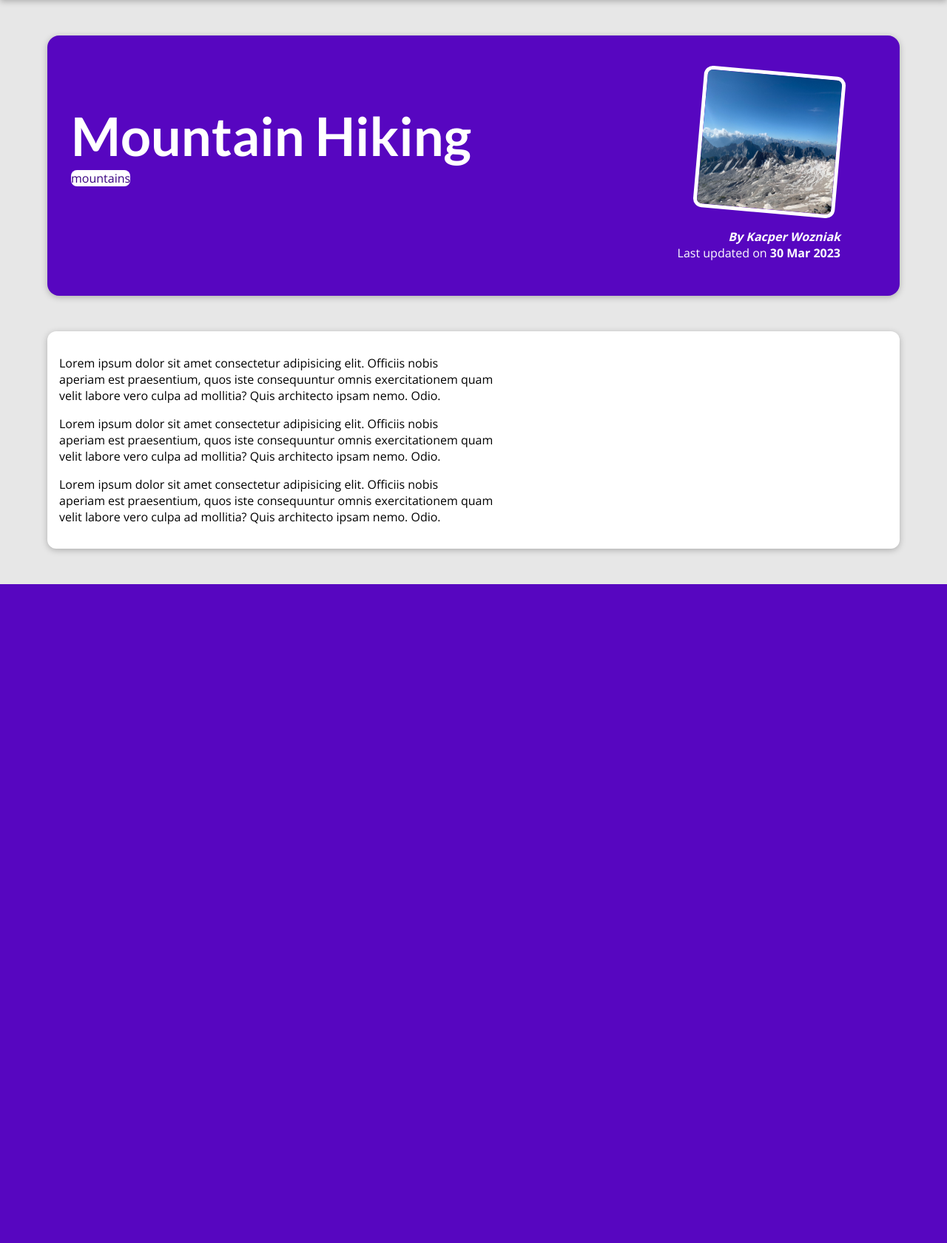
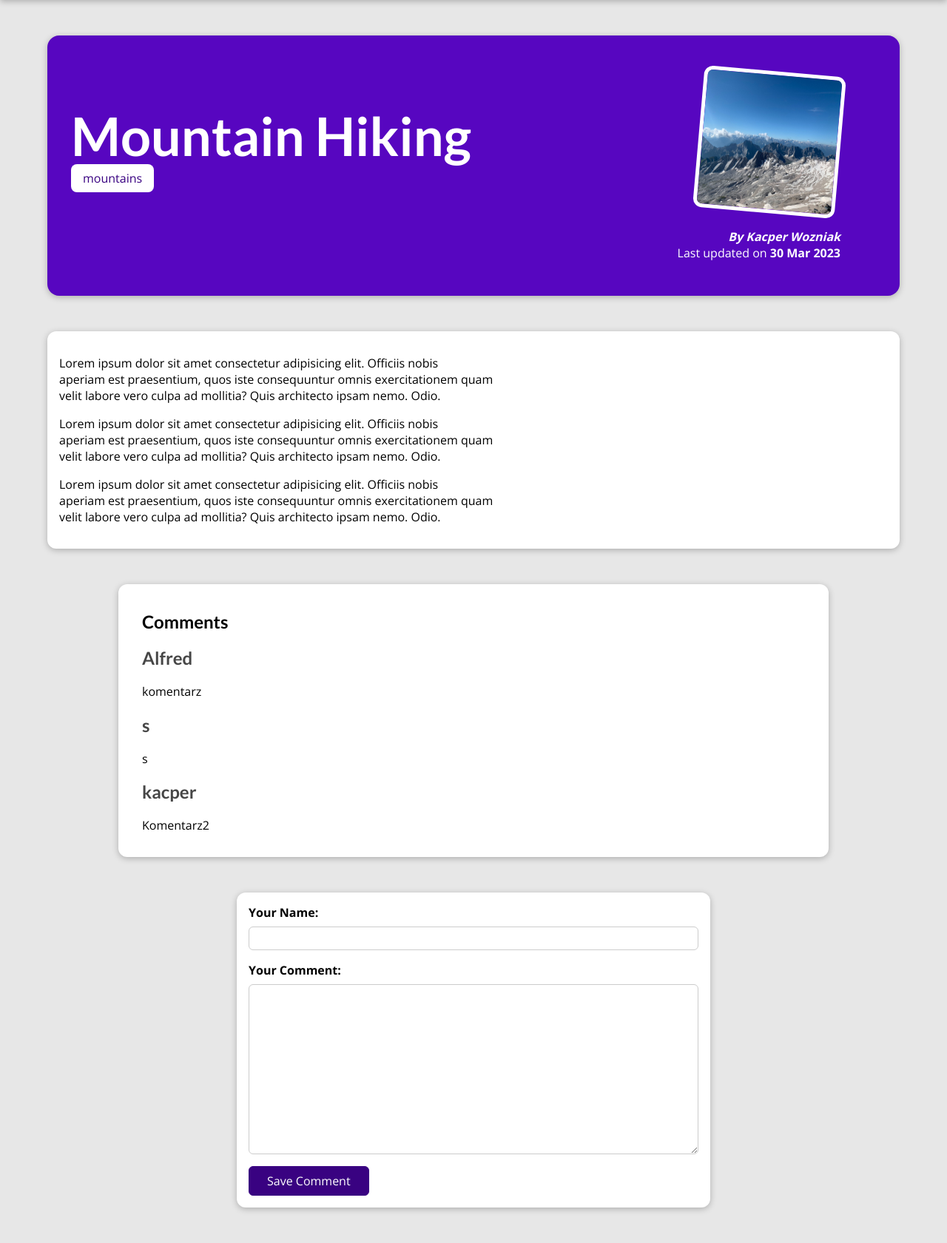
Before and after one commit to Chaki0981/my_site, a Django app: a page that uses blog/templates/blog/post-detail.html in a window 1280 px wide. Shown: the part 80-1761 px from the top of the page at 74% size. Before the commit the page ends 870 px from the top, so only its background shows below. Run offline with Django 4.2, Linux system fonts and the light colour scheme; data comes from the database, SQL or seed files in the repository; both versions use the stored data as it was after the commit.

Commit message:
Comment model added, Post comment form added

```diff
--- a/blog/admin.py
+++ b/blog/admin.py
@@ -1,6 +1,6 @@
 from django.contrib import admin
 
-from .models import Post, Author, Tag
+from .models import Post, Author, Tag, Comment
 
 # Register your models here.
 
@@ -9,6 +9,10 @@ class PostAdmin(admin.ModelAdmin):
     list_display = ('title', 'date', 'author')
     prepopulated_fields = {'slug': ('title',)}
 
+class CommentAdmin(admin.ModelAdmin):
+    list_display = ('username', 'post')
+
 admin.site.register(Author)
 admin.site.register(Post, PostAdmin)
 admin.site.register(Tag)
+admin.site.register(Comment, CommentAdmin)
--- /dev/null
+++ b/blog/forms.py
@@ -0,0 +1,12 @@
+from django import forms
+
+from .models import Comment
+
+class CommentForm(forms.ModelForm):
+    class Meta():
+        model = Comment
+        fields = ['username', 'comment_text']
+        labels = {
+            "username": "Your Name",
+            "comment_text": "Your Comment",
+        }
--- a/blog/models.py
+++ b/blog/models.py
@@ -38,3 +38,11 @@ class Post(models.Model):
 
     def __str__(self):
         return f"{self.title} ({self.author.first_name})"
+
+class Comment(models.Model):
+    username = models.CharField(max_length=100)
+    comment_text = models.TextField()
+    post = models.ForeignKey(Post, on_delete=models.CASCADE, related_name="comments")
+
+    def __str__(self):
+        return f'{self.username}\'s comment ({self.post.title})'
--- a/blog/static/blog/post-detail.css
+++ b/blog/static/blog/post-detail.css
@@ -48,13 +48,32 @@ body {
   font-weight: bold;
 }
 
+#summary a {
+  color: white;
+  text-decoration: none;
+}
+
 #summary time {
   font-weight: bold;
 }
 
-  #summary a {
+#read-later {
+  margin: 2rem 0;
+}
+
+#read-later button {
+  background-color: transparent;
+  border: 1px solid white;
+  padding: 0.5rem 2rem;
+  font: inherit;
   color: white;
-    text-decoration: none;
+  cursor: pointer;
+}
+
+#read-later button:hover,
+#read-later button:active {
+  background-color: white;
+  color: #390281;
 }
 
 main {
@@ -70,6 +89,116 @@ body {
 .tag {
   background-color: white;
   color: #390281;
-    padding: 0.5rem 1 rem;
+  padding: 0.5rem 1rem;
   border-radius: 8px;
 }
+
+#comment-form {
+  margin: 3rem auto;
+  width: 90%;
+  max-width: 40rem;
+  border-radius: 12px;
+  background-color: white;
+  box-shadow: 0 2px 8px rgba(0, 0, 0, 0.25);
+  padding: 1rem;
+}
+
+#comment-form button {
+  font: inherit;
+  background-color: #390281;
+  color: white;
+  border: 1px solid #390281;
+  padding: 0.5rem 1.5rem;
+  border-radius: 6px;
+  cursor: pointer;
+}
+
+#comment-form button:hover,
+#comment-form button:active {
+  background-color: #4f0ba7;
+  border-color: #4f0ba7;
+}
+
+.form-control {
+  margin-bottom: 1rem;
+}
+
+.form-control label {
+  font-weight: bold;
+  margin-bottom: 0.5rem;
+  display: block;
+}
+
+.form-control input,
+.form-control textarea {
+  display: block;
+  width: 100%;
+  font: inherit;
+  padding: 0.25rem;
+  border-radius: 6px;
+  border: 1px solid #ccc;
+}
+
+.errorlist {
+  list-style: none;
+  margin: 0.5rem 0;
+  padding: 0;
+  color: #d6000b;
+}
+
+.invalid label {
+  color: #d6000b;
+}
+
+.invalid input,
+.invalid textarea {
+  border-color: #d6000b;
+  background-color: #ffe6e7;
+}
+
+#alert {
+  margin: 8rem auto 3rem auto;
+  border: 1px solid #d6000b;
+  background-color: #ffe6e7;
+  padding: 1rem;
+  width: 90%;
+  max-width: 40rem;
+}
+
+#alert a {
+  text-decoration: none;
+  border: 1px solid #d6000b;
+  background-color: #d6000b;
+  color: white;
+  padding: 0.25rem 1.5rem;
+  border-radius: 6px;
+}
+
+#comments {
+  margin: 3rem auto;
+  width: 90%;
+  max-width: 60rem;
+  border-radius: 12px;
+  background-color: white;
+  box-shadow: 0 2px 8px rgba(0, 0, 0, 0.25);
+  padding: 1rem 2rem;
+}
+
+#comments ul {
+  list-style: none;
+  margin: 0;
+  padding: 0;
+}
+
+#comments li {
+  margin-bottom: 1rem;
+  border-bottom: 2px solid #ccc;
+}
+
+#comments li:last-of-type {
+  border-bottom: none;
+}
+
+#comments h2 {
+  color: #464646;
+}
--- a/blog/templates/blog/post-detail.html
+++ b/blog/templates/blog/post-detail.html
@@ -10,6 +10,15 @@
 {% endblock %}
 
 {% block content%}
+
+    {% if comment_form.errors %}
+    <div id="alert">
+        <h2>Saving the comment failed!</h2>
+        <p>Please check the comment form below the post and fix your errors.</p>
+        <a href="#comment-form">Fix!</a>
+    </div>
+    {% endif %}
+
     <section id="summary">
         <h2>{{ post.title }}</h2>
         <div>
@@ -29,4 +38,29 @@
     <main>
         {{ post.content|linebreaks }}
     </main>
+
+    <section id="comments">
+        <h1>Comments</h1>
+        <ul>
+            {% for comment in comments %}
+                <h2> {{ comment.username }} </h2>
+                <p> {{ comment.comment_text}} </p>
+            {% endfor %}
+        </ul>
+    </section>
+
+    <section id="comment-form">
+        <form action="{% url "post-detail-page" post.slug %}" method="POST">
+            {% csrf_token %}
+            {% for form_field in comment_form%}
+            <div class="form-control {% if form_field.errors %}invalid{% endif %}">
+                {{ form_field.label_tag }}
+                {{ form_field }}
+                {{ form_field.errors }}
+            </div>
+            {% endfor %}
+            <button type="submit">Save Comment</button>
+        </form>
+    </section>
+
 {% endblock %}
--- a/blog/views.py
+++ b/blog/views.py
@@ -3,10 +3,13 @@ from django.http import Http404, HttpResponseNotFound, HttpResponseRedirect
 from django.urls import reverse
 from django.template.loader import render_to_string
 from django.views.generic.base import TemplateView
+from django.views.generic.edit import FormMixin
 from django.views.generic import ListView, DetailView
+from django.views import View
 from datetime import date
 
-from .models import Post
+from .models import Post, Comment
+from .forms import CommentForm
 
 
 # posts = {
@@ -138,14 +141,45 @@ def show_post(request, slug):
         "post_tags": identified_post.tag.all(),
     })
 
-class ShowPostView(DetailView):
+class ShowPostView(View):
     model = Post
     template_name = 'blog/post-detail.html'
     context_object_name = 'post'
     slug_field = 'slug'
     slug_url_kwarg = 'slug'
+    # form_class = CommentForm
+    # success_url = 'blog/post-detail.html'
 
-    def get_context_data(self, **kwargs):
-        context = super().get_context_data(**kwargs)
-        context['post_tags'] = self.object.tag.all()
-        return context
+    # def get_context_data(self, **kwargs):
+    #     context = super().get_context_data(**kwargs)
+    #     context['post_tags'] = self.object.tag.all()
+    #     context['comment_form'] = CommentForm()
+    #     return context
+
+    def get(self, request, slug):
+        post = Post.objects.get(slug=slug)
+        context = {
+            "post": post,
+            "post_tags": post.tag.all(),
+            "comment_form": CommentForm(),
+            "comments": post.comments.all().order_by("-id"),
+        }
+        return render(request, "blog/post-detail.html", context)
+
+    def post(self, request, slug):
+        form = CommentForm(request.POST)
+        post = Post.objects.get(slug=slug)
+
+        if form.is_valid():
+            comment = form.save(commit=False)
+            comment.post = post
+            comment.save()
+            return HttpResponseRedirect(reverse("post-detail-page", args=[slug]))
+
+        context = {
+            "post": post,
+            "post_tags": post.tag.all(),
+            "comment_form": form,
+            "comments": post.comments.all().order_by("-id"),
+        }
+        return render(request, "blog/post-detail.html", context)
```
Also changed, not shown: blog/migrations/0005_comment.py (added), db.sqlite3. Lines whose indentation alone changed are shown as unchanged.
